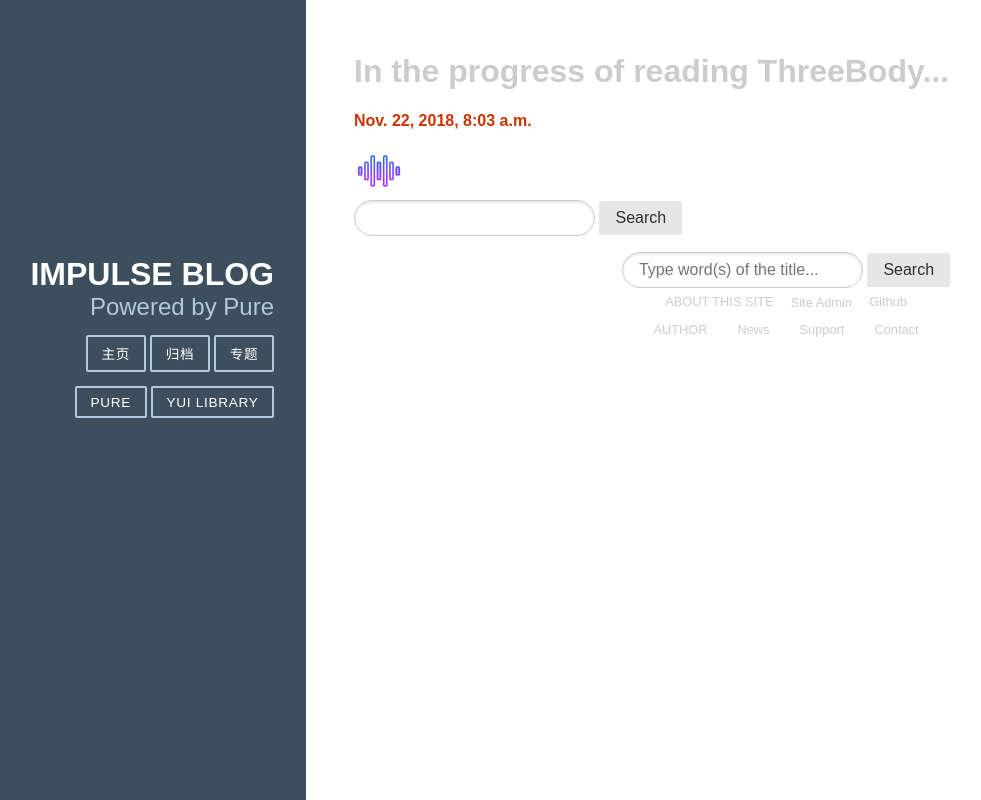
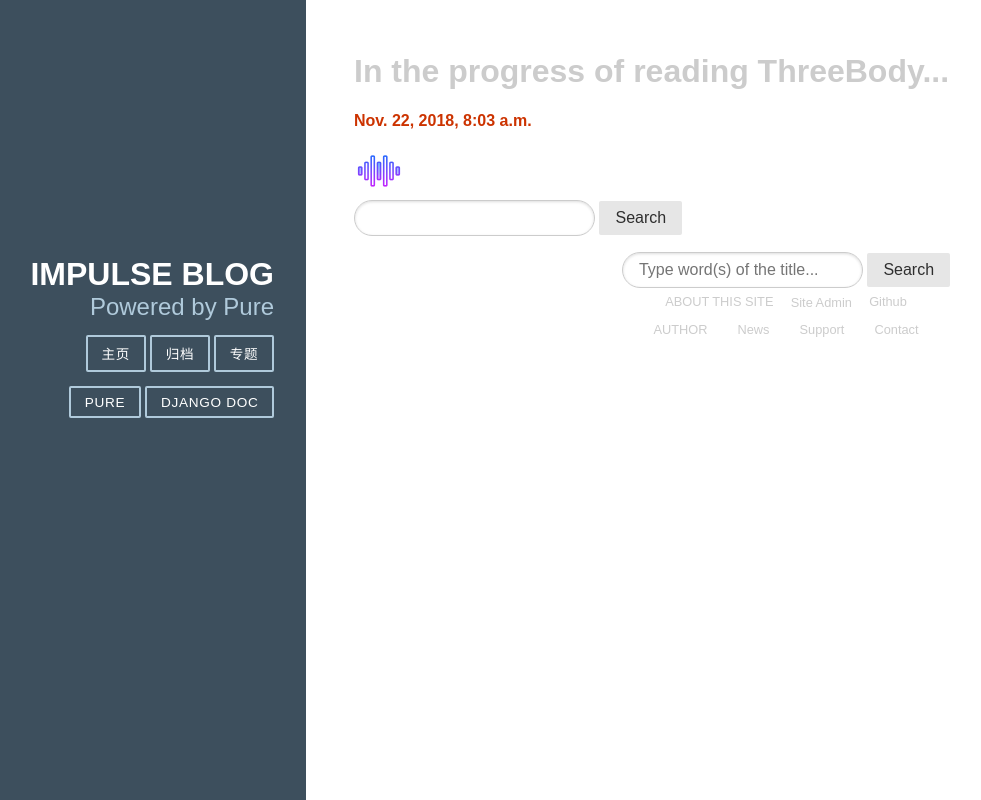
Before and after one commit to FremanZhang/blog, a Django app: page /about/ in a window 1280 px wide. Shown: the whole page, without its empty margins (14-995 px from the left). Run offline with Django 3.2, Linux system fonts and the light colour scheme.

Commit message:
completed V1.0

```diff
--- a/my_blog/templates/base.html
+++ b/my_blog/templates/base.html
@@ -37,7 +37,7 @@
                             <a class="pure-button" href="http://purecss.io">Pure</a>
                         </li>
                         <li class="nav-item">
-                            <a class="pure-button" href="http://yuilibrary.com">YUI Library</a>
+                            <a class="pure-button" href="https://docs.djangoproject.com/en/2.1/">Django Doc</a>
                         </li>
                     </ul>
                 </nav>
```
